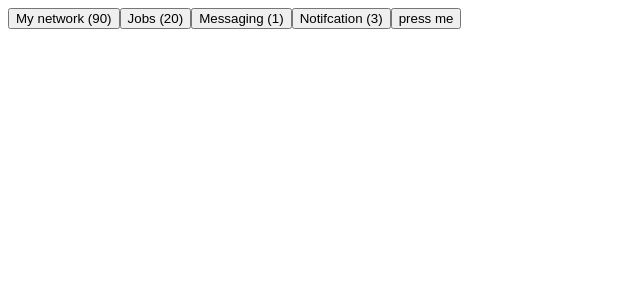
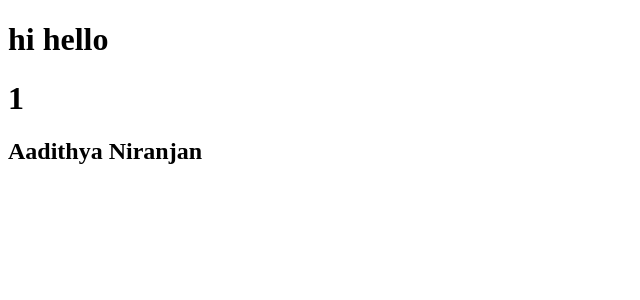
Before and after one commit to AadiNir/harkirat-course, a React (Vite) app in the folder React/foundofr/advreact/: page / in a window 1280 px wide. Shown: the top 300 px of the page, without its empty margins (0-640 px from the left). Built offline with nearby package versions, Linux system fonts and the light colour scheme.

Commit message:
atomfamily added

```diff
--- a/React/foundofr/advreact/src/App.jsx
+++ b/React/foundofr/advreact/src/App.jsx
@@ -2,6 +2,7 @@ import { memo, useState } from 'react'
 import reactLogo from './assets/react.svg'
 import viteLogo from '/vite.svg'
 import './App.css'
+import Atomfamily from './Components/Atomfamily'
 import Effecttrain from './Components/Effecttrain'
 import Memotrain from './Components/Memotrain'
 import Usereftrain from './Components/Usereftrain'
@@ -9,7 +10,6 @@ import {BrowserRouter,Route,Routes} from 'react-router-dom'
 import Contexttry from './Components/Contexttry'
 import Recoiltry from './Components/Recoiltry'
 import { RecoilRoot } from 'recoil'
-
 const MainPage=()=>{
   return(
     <h1>Main page bro</h1>
@@ -40,10 +40,11 @@ function App() {
       <Memotrain/>
       <Usereftrain/> */}
       {/* <Contexttry/> */}
-      <RecoilRoot>
+      {/* <RecoilRoot>
 
       <Recoiltry/>
-      </RecoilRoot>
+      </RecoilRoot> */}
+      <Atomfamily />
 
     </>
   )
--- /dev/null
+++ b/React/foundofr/advreact/src/Components/Atomfamily.jsx
@@ -0,0 +1,40 @@
+import React from 'react'
+import { RecoilRoot, atomFamily, useRecoilValue } from 'recoil'
+const Todos =[
+    {
+        id:1,
+        name:"Aadithya Niranjan"
+    },
+    {
+        id:2,
+        name:"Varun V"
+    }
+]
+const dyatomicfamily = atomFamily({
+    key:"dyatomicfamily",
+    default: id=>{
+        return Todos.find( x => x.id===id)
+    },
+})
+function Atomfamily() {
+  return (
+    <div>
+    <h1>hi hello </h1>
+    <RecoilRoot>
+        <Todocomponent id={1}/>
+    </RecoilRoot>
+
+    </div>
+  )
+}
+function Todocomponent({id}){
+    const k = useRecoilValue(dyatomicfamily(id));
+
+    return(
+        <div>
+        <h1>{k.id}</h1>
+        <h2>{k.name}</h2>
+        </div>
+    )
+}
+export default Atomfamily
--- a/React/foundofr/advreact/src/Components/Recoiltry.jsx
+++ b/React/foundofr/advreact/src/Components/Recoiltry.jsx
@@ -1,22 +1,19 @@
 import React from 'react'
 import { RecoilRoot, useRecoilState, useRecoilValue, useSetRecoilState } from 'recoil'
-import { defsec, job, messagings, mynetwork, notifcation } from './linkedstate'
+import { defsec, getnotification } from './linkedstate'
 
 function Recoiltry() {
-    const net=useRecoilValue(defsec)
-    const setnet=useSetRecoilState(mynetwork)
-    const jo=useRecoilValue(job)
-    const mes=useRecoilValue(messagings)
-    const not=useRecoilValue(notifcation)
+   const notobj = useRecoilValue(getnotification);
 
   return (
 
     <div>
-        <button>My network ({net})</button>
-        <button>Jobs ({jo})</button>
-        <button>Messaging ({mes})</button>
-        <button>Notifcation ({not})</button>
-        <button onClick={()=>setnet(net+1)}>press me</button>
+        <button>My network ({notobj.network})</button>
+        <button>Jobs ({notobj.jobs})</button>
+        <button>Messaging ({notobj.messaging})</button>
+        <button>Notifcation ({notobj.notifications})</button>
+        <button onClick={()=>setnet(notobj.network+1)}>press me</button>
+
     </div>
 
   )
--- a/React/foundofr/advreact/src/Components/linkedstate.jsx
+++ b/React/foundofr/advreact/src/Components/linkedstate.jsx
@@ -1,21 +1,15 @@
+import axios from "axios";
 import { atom, selector } from "recoil";
 
-export const mynetwork = atom({
-    key:"mynetwork",
-    default:90
-})
-
-export const job = atom({
-    key:"job",
-    default:20
-})
-export const messagings = atom({
-    key:"messagings",
-    default:1
-})
-export const notifcation = atom({
-    key:"notifcation",
-    default:3
+export const getnotification = atom({
+    key:"notification",
+    default: selector({
+        key: "newkey",
+        get:async()=>{
+            const res = await axios.get("https://sum-server.100xdevs.com/notifications");
+            return res.data;
+        }
+    })
 })
 export const defsec = selector({
     key:"defsec",
```
